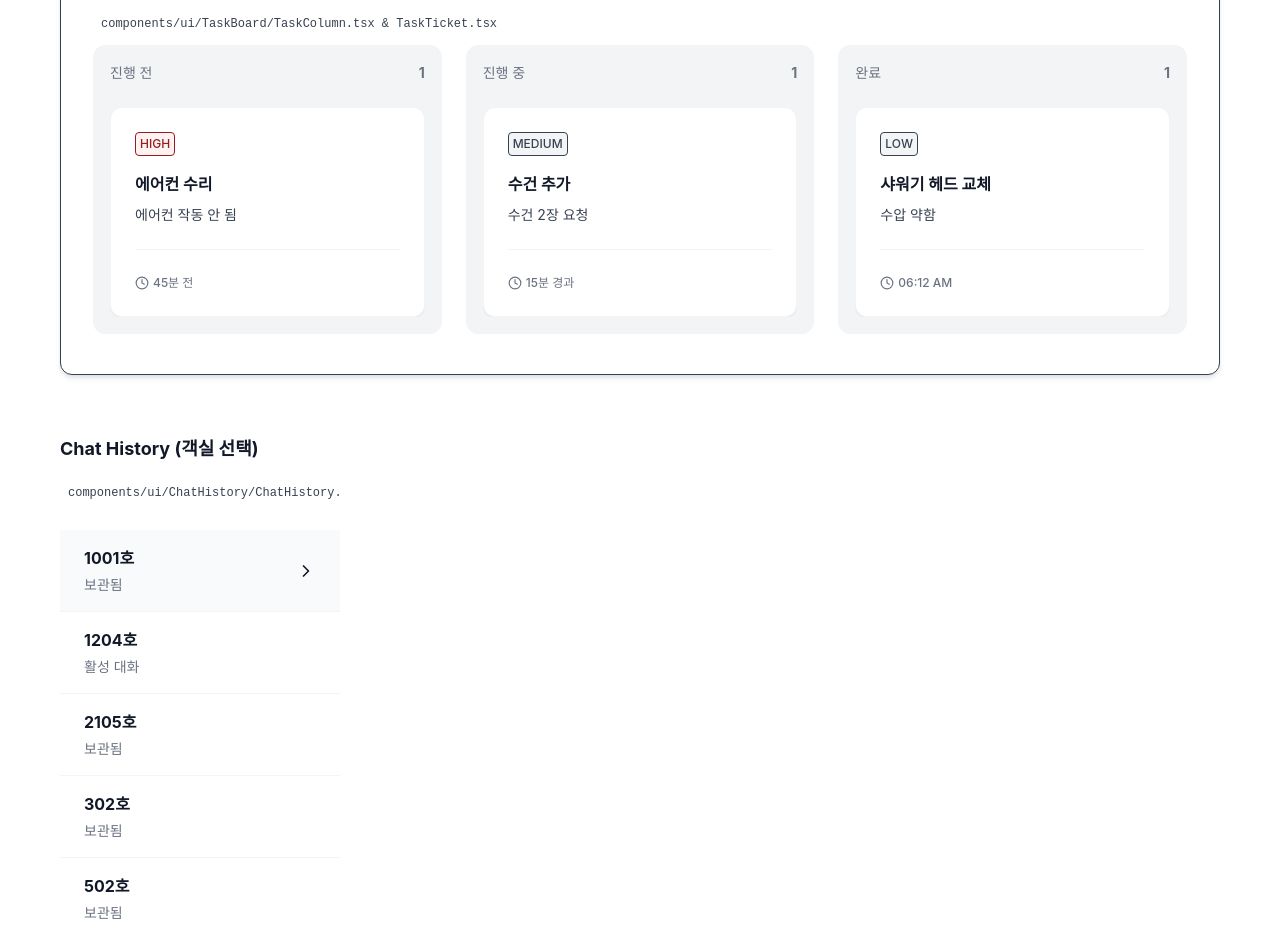
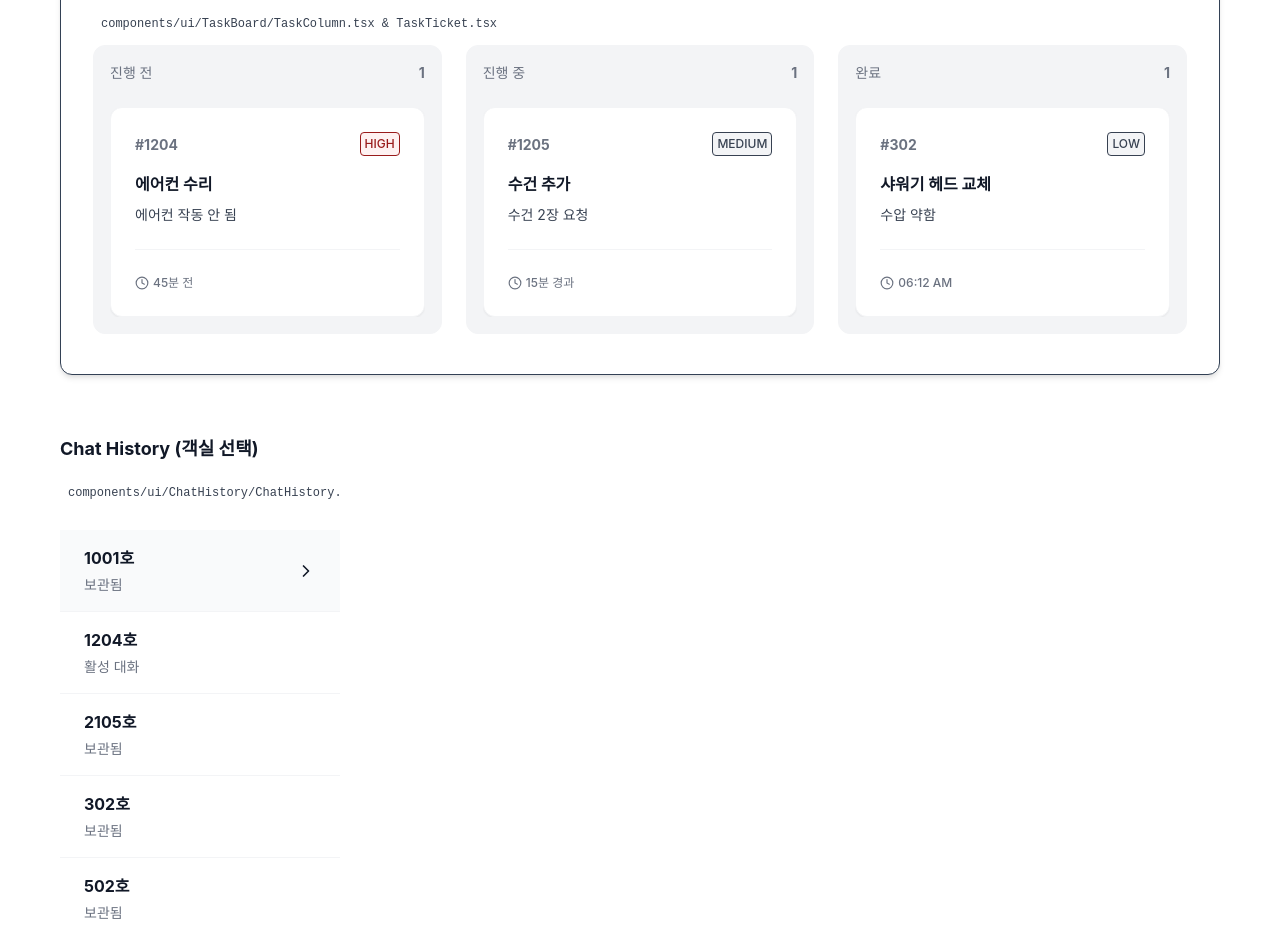
Before and after one commit to newlecture-ibm2/team3-Aneuk, a Next.js app in the folder frontend/: page /test in a window 1280 px wide. Shown: the part 5600-6531 px from the top of the page. Built offline with nearby package versions, Linux system fonts and the light colour scheme; no server answers; a web font is replaced by a local one.

Commit message:
TaskTicket.tsx ticketId 추가

```diff
--- a/frontend/src/components/ui/TaskBoard/TaskTicket.tsx
+++ b/frontend/src/components/ui/TaskBoard/TaskTicket.tsx
@@ -3,6 +3,7 @@
 import StatusBadge from '@/components/ui/StatusBadge/StatusBadge';
 
 export interface TaskTicketProps {
+  ticketId?: string | number;
   priority?: 'LOW' | 'MEDIUM' | 'HIGH' | 'URGENT';
   title: string;
   description: string;
@@ -12,6 +13,7 @@
 }
 
 export default function TaskTicket({
+  ticketId,
   priority = 'MEDIUM',
   title,
   description,
@@ -46,6 +48,7 @@
   return (
     <div className={styles.taskTicket}>
       <div className={styles.header}>
+        {ticketId && <span className={styles.ticketId}>#{ticketId}</span>}
         <StatusBadge variant={badgeVariant}>
           {priority}
         </StatusBadge>
```
